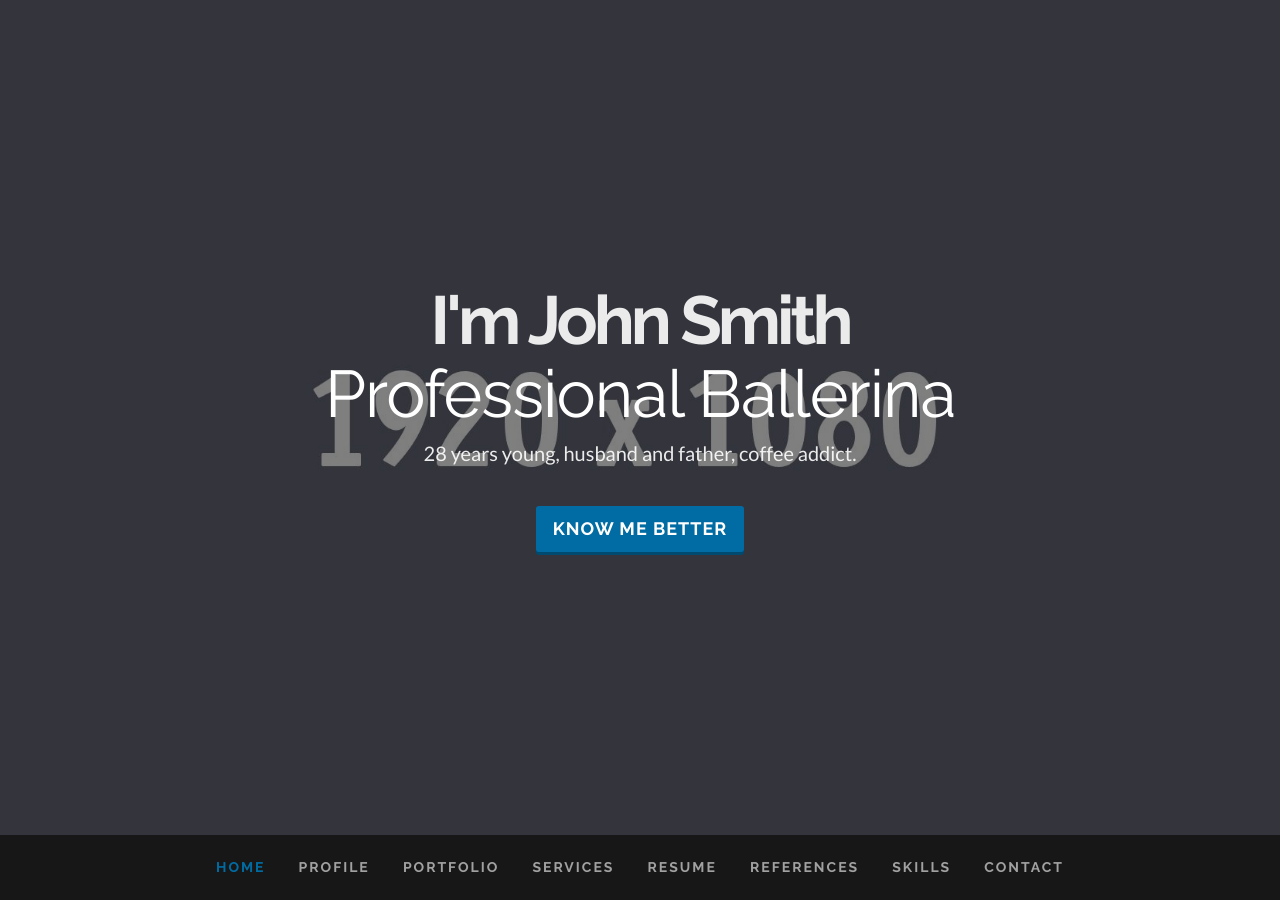
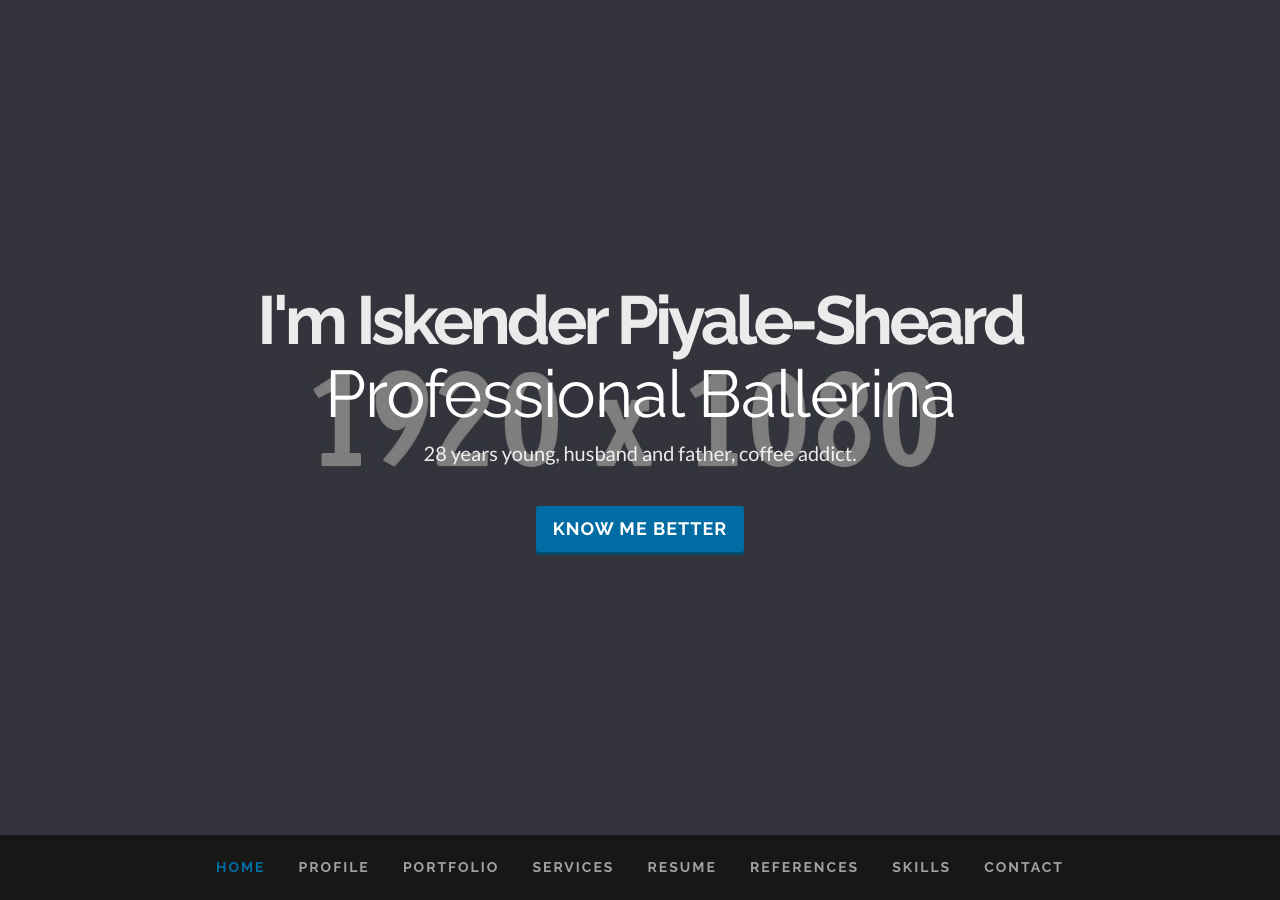
Before and after one commit to clearcareer/Resume, a Jekyll site: the page built from index.html, in a window 1280 px wide and 900 px high. Built offline with Jekyll 4.4.1, drawn with Linux system fonts in a browser that asks for light colours; some web fonts are replaced.

Commit message:
Updated '/index.html' via CloudCannon

```diff
--- a/index.html
+++ b/index.html
@@ -25,9 +25,7 @@
     <header id="home" class="hero">
         <div class="hero-body">
             <div class="hero-text text-center">
-                <h1 class="editable">
-                    I'm John Smith <span class="blinker"></span>
-                </h1>
+                <h1 class="editable">I'm Iskender Piyale-Sheard</h1>
 
                 <h1 class="small"><span id="js-rotating">
                     {{ page.occupation }}
```
